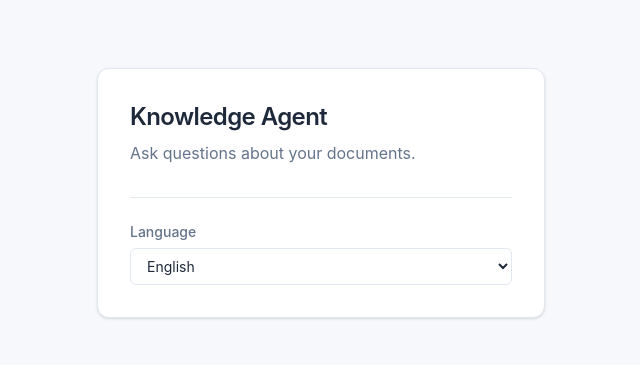
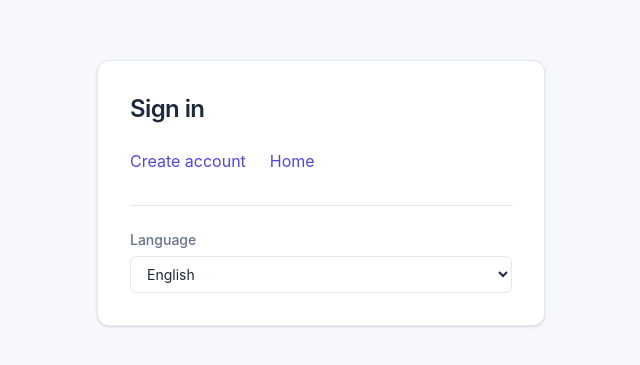
Before and after one commit to httpablo/knowledge-agent, a React (Vite) app in the folder frontend/: page /login in a window 1280 px wide. Shown: the part 207-572 px from the top of the page, without its empty margins (319-959 px from the left). Built offline with nearby package versions, Linux system fonts and the light colour scheme.

Commit message:
feat: add client-side routing with placeholder pages

```diff
--- a/frontend/package.json
+++ b/frontend/package.json
@@ -14,7 +14,8 @@
     "i18next": "^26.4.2",
     "react": "^19.2.8",
     "react-dom": "^19.2.8",
-    "react-i18next": "^17.0.14"
+    "react-i18next": "^17.0.14",
+    "react-router-dom": "^7.18.4"
   },
   "devDependencies": {
     "@tailwindcss/vite": "^4.3.3",
--- a/frontend/src/App.tsx
+++ b/frontend/src/App.tsx
@@ -1,17 +1,19 @@
-import { useTranslation } from 'react-i18next'
+import { Route, Routes } from 'react-router-dom'
 
 import LanguageSelector from './components/LanguageSelector'
+import HomePage from './pages/HomePage'
+import LoginPage from './pages/LoginPage'
+import RegisterPage from './pages/RegisterPage'
 
 function App() {
-  const { t } = useTranslation()
-
   return (
     <main className="flex min-h-screen items-center justify-center px-4 py-10">
       <div className="w-full max-w-md rounded-xl border border-border bg-surface p-6 shadow-sm sm:p-8">
-        <h1 className="text-2xl font-semibold tracking-tight">
-          Knowledge Agent
-        </h1>
-        <p className="mt-2 text-muted-foreground">{t('tagline')}</p>
+        <Routes>
+          <Route path="/" element={<HomePage />} />
+          <Route path="/login" element={<LoginPage />} />
+          <Route path="/register" element={<RegisterPage />} />
+        </Routes>
         <div className="mt-8 border-t border-border pt-6">
           <LanguageSelector />
         </div>
--- a/frontend/src/i18n/de.ts
+++ b/frontend/src/i18n/de.ts
@@ -3,6 +3,9 @@ import type { Translation } from './en'
 const de: Translation = {
   tagline: 'Stellen Sie Fragen zu Ihren Dokumenten.',
   languageLabel: 'Sprache',
+  signIn: 'Anmelden',
+  createAccount: 'Konto erstellen',
+  home: 'Startseite',
 }
 
 export default de
--- a/frontend/src/i18n/en.ts
+++ b/frontend/src/i18n/en.ts
@@ -1,6 +1,9 @@
 const en = {
   tagline: 'Ask questions about your documents.',
   languageLabel: 'Language',
+  signIn: 'Sign in',
+  createAccount: 'Create account',
+  home: 'Home',
 }
 
 export type Translation = typeof en
--- a/frontend/src/i18n/pt.ts
+++ b/frontend/src/i18n/pt.ts
@@ -3,6 +3,9 @@ import type { Translation } from './en'
 const pt: Translation = {
   tagline: 'Faça perguntas sobre seus documentos.',
   languageLabel: 'Idioma',
+  signIn: 'Entrar',
+  createAccount: 'Criar conta',
+  home: 'Início',
 }
 
 export default pt
--- a/frontend/src/main.tsx
+++ b/frontend/src/main.tsx
@@ -1,11 +1,14 @@
 import { StrictMode } from 'react'
 import { createRoot } from 'react-dom/client'
+import { BrowserRouter } from 'react-router-dom'
 import './index.css'
 import './i18n'
 import App from './App.tsx'
 
 createRoot(document.getElementById('root')!).render(
   <StrictMode>
-    <App />
+    <BrowserRouter>
+      <App />
+    </BrowserRouter>
   </StrictMode>,
 )
--- /dev/null
+++ b/frontend/src/pages/HomePage.tsx
@@ -0,0 +1,29 @@
+import { useTranslation } from 'react-i18next'
+import { Link } from 'react-router-dom'
+
+function HomePage() {
+  const { t } = useTranslation()
+
+  return (
+    <>
+      <h1 className="text-2xl font-semibold tracking-tight">Knowledge Agent</h1>
+      <p className="mt-2 text-muted-foreground">{t('tagline')}</p>
+      <nav className="mt-6 flex flex-wrap gap-x-6 gap-y-2">
+        <Link
+          to="/login"
+          className="rounded-sm text-primary hover:underline focus-visible:outline-2 focus-visible:outline-offset-2 focus-visible:outline-primary"
+        >
+          {t('signIn')}
+        </Link>
+        <Link
+          to="/register"
+          className="rounded-sm text-primary hover:underline focus-visible:outline-2 focus-visible:outline-offset-2 focus-visible:outline-primary"
+        >
+          {t('createAccount')}
+        </Link>
+      </nav>
+    </>
+  )
+}
+
+export default HomePage
--- /dev/null
+++ b/frontend/src/pages/LoginPage.tsx
@@ -0,0 +1,28 @@
+import { useTranslation } from 'react-i18next'
+import { Link } from 'react-router-dom'
+
+function LoginPage() {
+  const { t } = useTranslation()
+
+  return (
+    <>
+      <h1 className="text-2xl font-semibold tracking-tight">{t('signIn')}</h1>
+      <nav className="mt-6 flex flex-wrap gap-x-6 gap-y-2">
+        <Link
+          to="/register"
+          className="rounded-sm text-primary hover:underline focus-visible:outline-2 focus-visible:outline-offset-2 focus-visible:outline-primary"
+        >
+          {t('createAccount')}
+        </Link>
+        <Link
+          to="/"
+          className="rounded-sm text-primary hover:underline focus-visible:outline-2 focus-visible:outline-offset-2 focus-visible:outline-primary"
+        >
+          {t('home')}
+        </Link>
+      </nav>
+    </>
+  )
+}
+
+export default LoginPage
--- /dev/null
+++ b/frontend/src/pages/RegisterPage.tsx
@@ -0,0 +1,30 @@
+import { useTranslation } from 'react-i18next'
+import { Link } from 'react-router-dom'
+
+function RegisterPage() {
+  const { t } = useTranslation()
+
+  return (
+    <>
+      <h1 className="text-2xl font-semibold tracking-tight">
+        {t('createAccount')}
+      </h1>
+      <nav className="mt-6 flex flex-wrap gap-x-6 gap-y-2">
+        <Link
+          to="/login"
+          className="rounded-sm text-primary hover:underline focus-visible:outline-2 focus-visible:outline-offset-2 focus-visible:outline-primary"
+        >
+          {t('signIn')}
+        </Link>
+        <Link
+          to="/"
+          className="rounded-sm text-primary hover:underline focus-visible:outline-2 focus-visible:outline-offset-2 focus-visible:outline-primary"
+        >
+          {t('home')}
+        </Link>
+      </nav>
+    </>
+  )
+}
+
+export default RegisterPage
```
Also changed, not shown: 1 other file (tests, documents, lock files or other folders).
